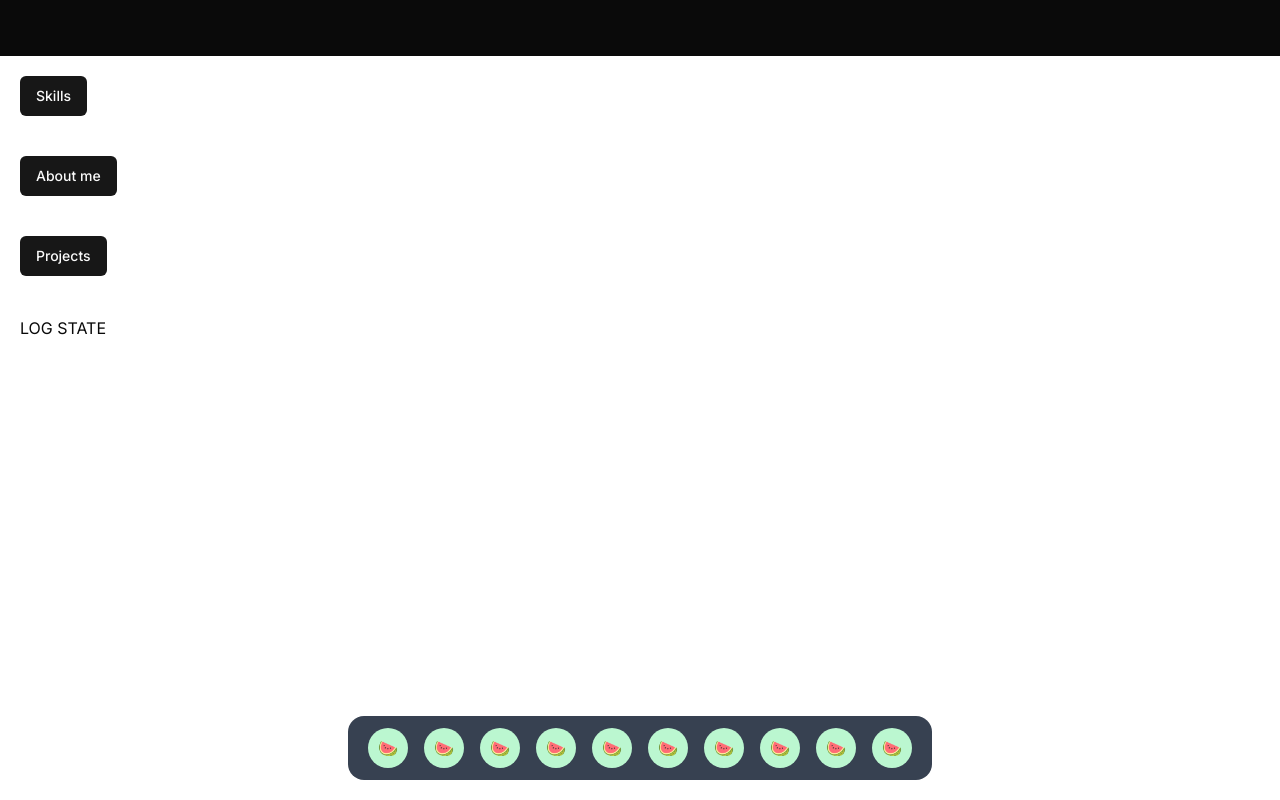
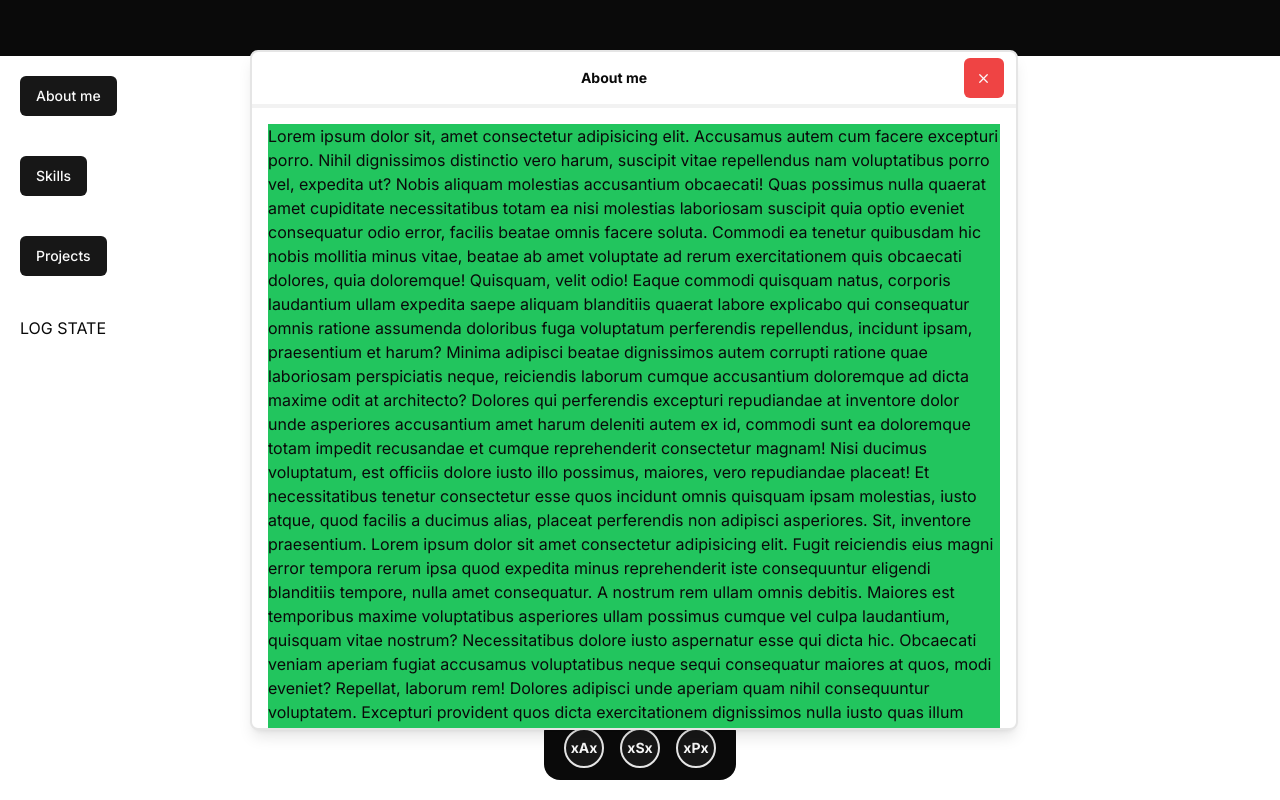
Before and after one commit to Anurag-Kochar-1/operating-system-simulator, a Next.js app: page / in a window 1280 px wide. Built offline with nearby package versions, Linux system fonts and the light colour scheme.

Commit message:
⚒ add: default window open load & interactive dock icons

```diff
--- a/components/dock/index.tsx
+++ b/components/dock/index.tsx
@@ -1,5 +1,8 @@
 "use client";
 
+import { APPS } from "@/config/apps.config";
+import { useApp } from "@/hooks/store";
+import { App } from "@/types";
 import {
   MotionValue,
   motion,
@@ -16,20 +19,16 @@ export function Dock() {
     <motion.div
       onMouseMove={(e) => mouseX.set(e.pageX)}
       onMouseLeave={() => mouseX.set(Infinity)}
-      className="mx-auto flex h-16 gap-4 rounded-2xl bg-gray-700 px-5 fixed bottom-5 left-0 right-0 max-w-min justify-center items-center"
+      className="fixed bottom-5 left-0 right-0 mx-auto flex h-16 max-w-min items-center justify-center gap-4 rounded-2xl bg-foreground px-5"
     >
-      {Array(10)
-        ?.fill(null)
-        ?.map((i, idx) => (
-          <AppIcon mouseX={mouseX} key={idx} />
-        ))}
+      {APPS?.map((app, idx) => <AppIcon mouseX={mouseX} key={idx} app={app} />)}
     </motion.div>
   );
 }
 
-function AppIcon({ mouseX }: { mouseX: MotionValue }) {
+function AppIcon({ mouseX, app }: { mouseX: MotionValue; app: App }) {
+  const { addWindow } = useApp();
   let ref = useRef<HTMLDivElement>(null);
-
   let distance = useTransform(mouseX, (val) => {
     let bounds = ref.current?.getBoundingClientRect() ?? { x: 0, width: 0 };
 
@@ -43,9 +42,16 @@ function AppIcon({ mouseX }: { mouseX: MotionValue }) {
     <motion.div
       ref={ref}
       style={{ width }}
-      className="aspect-square w-10 rounded-full flex justify-center items-center bg-green-200"
+      className="flex aspect-square w-10 items-center justify-center rounded-full bg-secondary-foreground text-secondary border-2"
+      onClick={() => {
+        addWindow({
+          id: app.id,
+          title: app.title,
+          type: "APP",
+        });
+      }}
     >
-        🍉
+      <span className="text-sm font-bold">{app.icon}</span>
     </motion.div>
   );
 }
--- a/components/window/index.tsx
+++ b/components/window/index.tsx
@@ -9,7 +9,7 @@ import { APP_TYPES } from "../constants/app-types.enum";
 interface WindowProps {
   id: string;
   title: string;
-  type: APP_TYPES
+  type: APP_TYPES;
 }
 
 const Window: React.FC<WindowProps> = (props) => {
@@ -25,11 +25,17 @@ const Window: React.FC<WindowProps> = (props) => {
       grid={[1, 1]}
       scale={1}
       allowAnyClick={false}
-      defaultPosition={{ x: 60, y: 10 }}
+      defaultPosition={{ x: 250, y: 50 }}
       bounds="parent"
     >
       <div
-        onClick={() => setFocusedWindow({ id: props.id, title: props.title, type: props.type })}
+        onClick={() =>
+          setFocusedWindow({
+            id: props.id,
+            title: props.title,
+            type: props.type,
+          })
+        }
         style={{ width: `${width}%`, height: `${height}%` }}
         className={`flex-col bg-white
          ${focusedWindow?.id === props.id ? "z-30 bg-blue-400" : "z-20"}
@@ -48,7 +54,6 @@ const Window: React.FC<WindowProps> = (props) => {
             onClick={() => removeWindow(props.id)}
             size={"icon"}
             variant={"destructive"}
-            className="h-7 w-7"
           >
             <X size={15} />
           </Button>
--- a/config/apps.config.tsx
+++ b/config/apps.config.tsx
@@ -6,20 +6,20 @@ import { App } from "@/types";
 export const APPS: App[] = [
   {
     id: "0x",
-    title: "Skills",
-    icon: "",
-    content: <Skills />,
+    title: "About me",
+    icon: "xAx",
+    content: <AboutMe />,
   },
   {
     id: "1x",
-    title: "About me",
-    icon: "",
-    content: <AboutMe />,
+    title: "Skills",
+    icon: "xSx",
+    content: <Skills />,
   },
   {
     id: "2x",
     title: "Projects",
-    icon: "",
+    icon: "xPx",
     content: <Projects />,
   },
 ];
--- a/hooks/store/index.ts
+++ b/hooks/store/index.ts
@@ -15,7 +15,8 @@ type State = {
 };
 
 export const useApp = create<State>()((set, get) => ({
-  windows: [],
+  // 🟥 TODO: Make the default opened window dyanmic
+  windows: [{ id: "0x", title: "About me", type: "APP" }],
   addWindow: (data) => {
     const isAlreadyAdded = get().windows.some((win) => win.id === data.id);
     if (isAlreadyAdded) {
```
